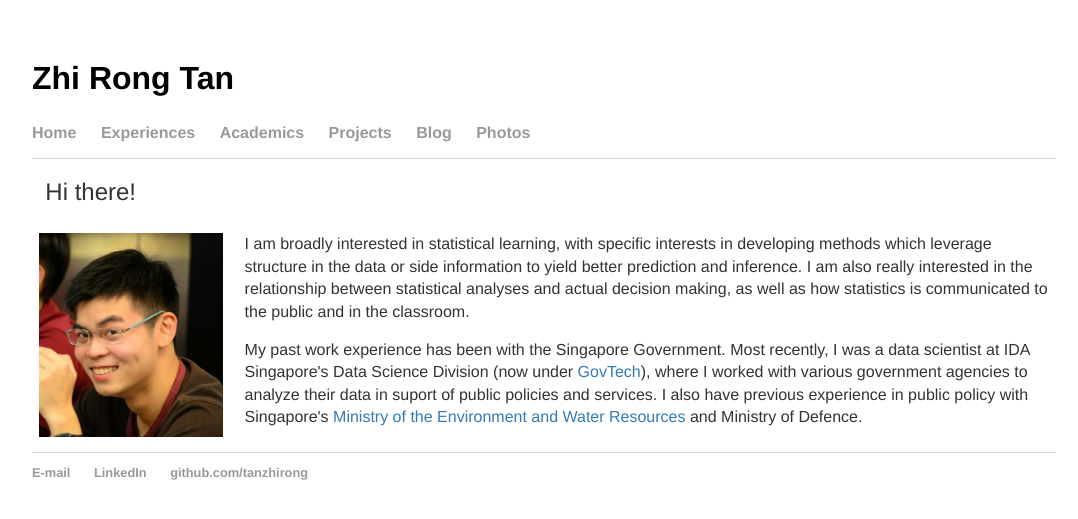
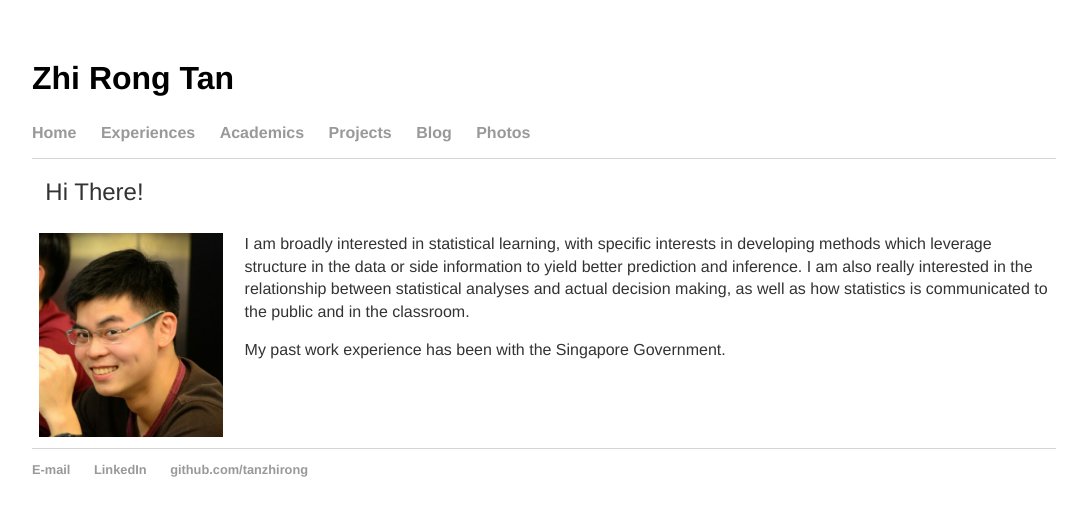
Before and after one commit to tanzhirong/tanzhirong.github.io, a Jekyll site: the page built from index.html, in a window 1280 px wide. Shown: the top 519 px of the page, without its empty margins (96-1174 px from the left). Built offline with Jekyll 4.4.1, drawn with Linux system fonts in a browser that asks for light colours.

Commit message:
Update index.html

```diff
--- a/index.html
+++ b/index.html
@@ -5,7 +5,7 @@ title: Zhi Rong Tan
 <div class="container">
 	    <table>
   <tbody><tr>
-	<h2>&nbsp; Hi there! </h2>
+	<h2>&nbsp; Hi There! </h2>
     <td width="20%">
       <div>
         <img position="absolute" margin="auto" width="95%" src="images/me.png">
@@ -15,7 +15,7 @@ title: Zhi Rong Tan
       <div id="blurb">
 	<p>I am broadly interested in statistical learning, with specific interests in developing methods which leverage structure in the data or side information to yield better prediction and inference. I am also really interested in the relationship between statistical analyses and actual decision making, as well as how statistics is communicated to the public and in the classroom.</p>
 
-	<p>My past work experience has been with the Singapore Government. Most recently, I was a data scientist at IDA Singapore's Data Science Division (now under <a target="_blank" href="https://www.tech.gov.sg/">GovTech</a>), where I worked with various government agencies to analyze their data in suport of public policies and services. I also have previous experience in public policy with Singapore's <a target="_blank" href="http://www.mewr.gov.sg/">Ministry of the Environment and Water Resources</a> and Ministry of Defence.</p>
+	<p>My past work experience has been with the Singapore Government.</p>
       </div><!-- /.blurb -->
     </td>
   </tr>
```
